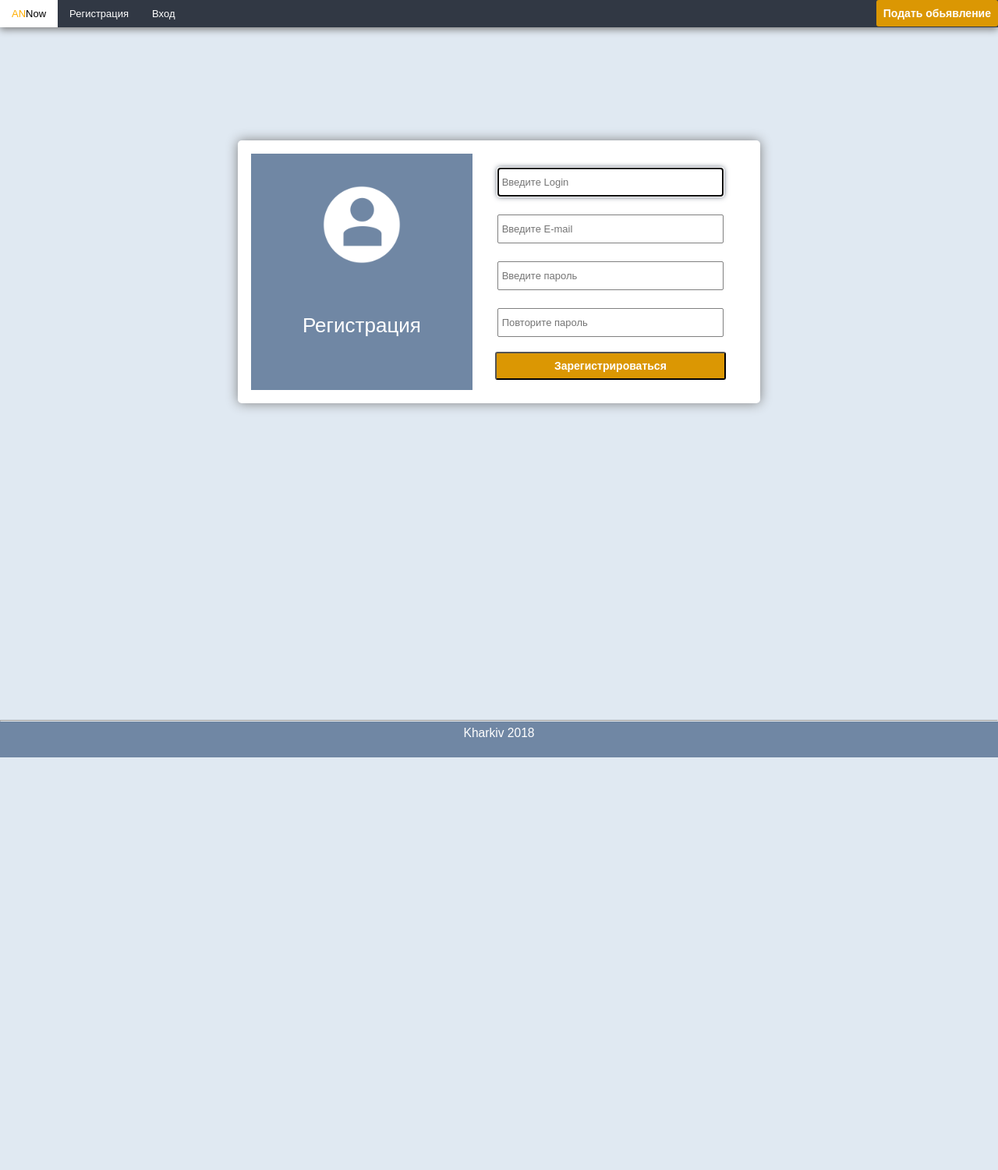
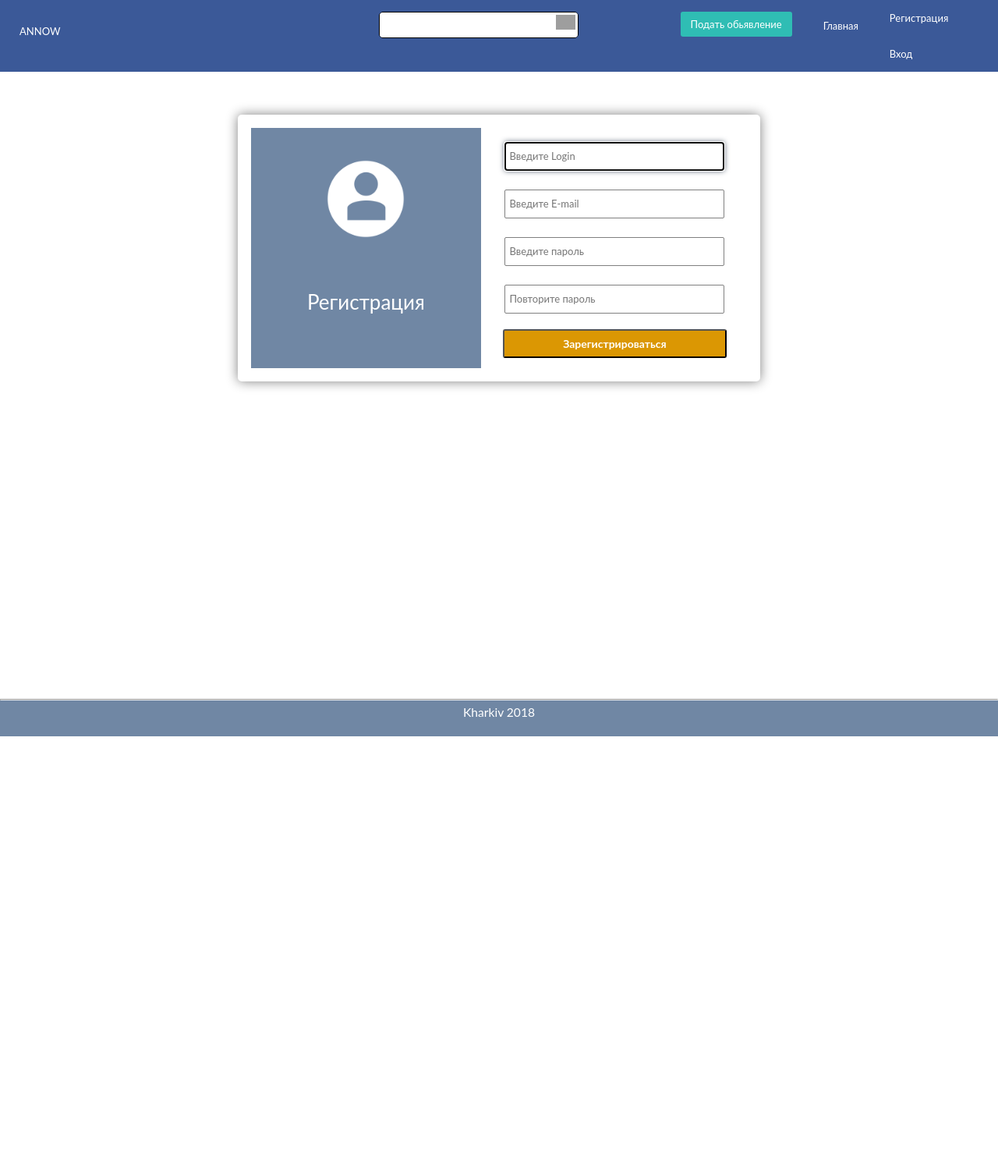
Before and after one commit to TheJesteR-ON/course, a PHP site: page /pages/signupP.php in a window 1280 px wide. Shown: the whole page at 78% size. Before the commit the page ends 971 px from the top, so only its background shows below. Run offline with PHP 8.4, Linux system fonts and the light colour scheme; grey boxes are pictures that could not be loaded.

Commit message:
New interface

```diff
--- a/www/blocks/header.php
+++ b/www/blocks/header.php
@@ -1,18 +1,38 @@
     <header>
-    <div>
-        <a href="../index.php"><span id="main_letter">AN</span>Now</a>
+    <div style ="padding: 10px;" class="logo">
+        <a href="../index.php">ANNOW</a>
     </div>
+
+    <div class = "header-search-block">
+        <input class = "header-search" type="text">
+        <img class = "search-img" width="25px" src="../Images/search.png" alt="Поиск">
+    </div>
+
     <?php
         if(isset($_SESSION['logged_user'])){
             echo '
-            <div class = "dropdown">
+            <div class = "header-button">
+                <a href = "../pages/createAdP.php" id="sub_ad">Подать обьявление</a>
+            </div>
+            ';
+        }else{
+            echo '<div class = "header-button">
+                    <a href = "../pages/loginP.php" id="sub_ad">Подать обьявление</a>
+                </div>';
+        }
+    ?>
+
+   <div style ="padding: 10px;"><a href="../index.php">Главная</a></div>
+
+    <?php
+        if(isset($_SESSION['logged_user'])){
+            echo '
+            <div class = "dropdown" style ="padding: 10px;" style= "margin-right: 0px;">
                 <a>Мой кабинет</a>
                 <div class="dropdown-menu">
-                    <a id="my_cab" href="../pages/My_page.php">Мои объявления</a>
-                    <a href="../index.php">Главная</a>
-                    <form action="../index.php" method="post">
-                        <input class = "dropdown-exit" type="submit" name = "do_logout" value="Выход">
-                    </form>
+                    <div> <a id="my_cab" href="../pages/My_page.php">Мои объявления</a></div>
+                    <div><a href="../index.php">Главная</a></div>
+                    <div><a href="../functions/logout.php?do_logout=logout">Выход</a></div>
                 </div>
             </div>';
         }else{
@@ -25,17 +45,6 @@
             </div>';
         };
     ?>
-    <div id = "right">
-        <?php
-            if(isset($_SESSION['logged_user'])){
-                echo '
-                <a>'.$_SESSION['logged_user']['u_fio'].'</a>
-                <a class = "action-button" href = "../pages/createAdP.php" id="sub_ad">Подать обьявление</a>
-                ';
-            }else{
-                echo '<a class = "action-button" href = "../pages/loginP.php" id="sub_ad">Подать обьявление</a>';
-            }
-        ?>
-    </div>
+
 </header>
     <br>
--- a/www/css/index.css
+++ b/www/css/index.css
@@ -1,79 +1,71 @@
 *{
-    font-family: sans-serif;
+    font-family:'Lato', sans-serif;
     font-size: 13px;
 }
-header {
-    list-style-type: none;
-    overflow: hidden;
-    padding: 0;
-    margin: 0;
-    background-color: #313844/*#393539#99b3ff*/;
-    box-shadow: 0px 3px 9px grey;
+a{
+    text-decoration: none;
+color: white;
 }
-header div{
-    float: left;
-    height: auto;
+header{
+    position: fixed;
+    width: 100%;
+    background: #3b5998;
+    margin: 0px;
+    color: white;
+    vertical-align: middle;
 }
-header div a{
-    text-decoration: none;
-    display: inline-block;
-    padding: 10px 15px;
-    text-align: center;
-    color: white;
-}
-header div a:hover, .dropdown-exit:hover{
-    color: black;
-    background-color: /*#e6ecff*/white;
+.logo{
+    margin-right: 30%;
+    font-size: 20px;
 }
 
-#right{
+header div{
+    display: inline-block;
+    margin: 15px 15px;
+    float: left;
+}
+.header-search-block{
+    margin-right: 9%;
+    border: 1px solid black;
+    border-radius: 5px;
+    overflow: hidden;
+    position: relative;
+}
+.header-search{
+    width: 250px;
+    border: none;
+    height: 30px;
+}
+.search-img{
     position: absolute;
-    right: 0px;
+    right: 3px;
+    top: 3px;
+}
+.header-button{
+    padding: 8px 13px;
+    background: #2fbdb4;
+    border-radius: 3px;
 }
 
-#main_letter{
-    color: rgb(255, 174, 0);
+.dropdown-menu{
+    text-decoration: none;
+    display: none;
+    position: absolute;
+    right: 0;
+    top: 30px;
+    width: 140px;
+    background: white;
+    box-shadow: 0 0 5px grey;
+    border-radius: 3px;
 }
-.action-button{
-    background-color: rgb(219, 151, 3);
-    color: white;
-    border-radius: 3px;
-    font-weight: bold;
-    font-size: 14px;
-    padding: 9px;
+
+.dropdown-menu a{
+    color: #444444;
 }
-.action-button:hover, .reg-button:hover{
-    background-color: rgb(255, 174, 0);
-}
+.dropdown:hover .dropdown-menu{display: block;}
+
 /*Конец*/
 
-
-/*Список в меню*/
-.dropdown-menu {
-    display: none;
-    position: absolute;
-    z-index: 1;
-    background-color: #313844;
-    color:white;
-    width: 150px;
-    height: 115px;;
-}
-
-.dropdown-menu a {
-    display: block;
-}
-
-.dropdown-exit{
-    color:white;
-    position: absolute;
-    width: 150px;
-    background-color: #313844;
-    height: 33%;
-    border: 0;
-}
-
-.dropdown:hover .dropdown-menu {display: block;}
-/*Конец*/
 
 
 /*Стили для Footer*/
@@ -180,22 +172,26 @@ footer div{
     border: none;
     box-shadow: 0px 0px 4px grey;
     border-radius: 3%;
-    width: 15%;
+    width: 100%;
     background-color: #ffffff;
-    position: relative;
     height: auto;
+    display: block;
+    margin: 20px 0px;
+}
+.content-row{
+    display: inline;
+    float:left;
+    width: 20%;
+    margin: 10px;
 }
 .content-block-bottom{
     background: rgba(49, 56, 68, 0.8);
-    position: absolute;
-    bottom: 0%;
-    width: 100%;
     border-radius: 0 0 5px 5px;
-    color: white;
+    color: black;
+    background: white;
 }
 .content-img{
     width:100% ;
-    height: 100%;
 }
 .content-block:hover{
     box-shadow: 0px 0px 8px grey;
@@ -293,6 +289,7 @@ footer div{
 
 
 body{
-    background: #e0e9f2 /*url("../Images/Background.jpg") no-repeat fixed center*/;
+    background: white;
     margin: 0%;
+    height: 1500px;;
 }
--- a/www/functions/index.php
+++ b/www/functions/index.php
@@ -1,7 +1,5 @@
 <?php
-    if(isset($data['do_logout'])){
-        unset($_SESSION['logged_user']);
-    }
+
     if(isset($_GET['search_name'])){
         require "connect.php";
         connectDB();
--- a/www/index.php
+++ b/www/index.php
@@ -33,7 +33,7 @@
 
     <div class="showResult content">
         <table class ="content-table">
-            <tr>
+            <tr class = "content-row">
             <?php
                 for($i = 0; $i < count($ad); $i++){
                     echo '
@@ -50,7 +50,7 @@
                         </a>
                     </td>';
                     if(($i + 1) % 4 == 0){
-                        echo '</tr> <tr>';
+                        echo '</tr> <tr class = "content-row">';
                     }
                 }
             ?>
--- a/www/pages/loginP.php
+++ b/www/pages/loginP.php
@@ -19,7 +19,7 @@
     <div class="log-block">
         <div class="log-name">Авторизация</div><br>
         <form style = "margin: 0 auto; width: 90%;" class = "log-form" action="loginP.php" id="registration" method = "POST">
-            <img style = "margin: 20px auto 20px" width = "100px" src="Images/user_orange.png" alt="#">
+            <img style = "margin: 20px auto 20px" width = "100px" src="../Images/user_orange.png" alt="#">
             <input class = "reg-input" autofocus required type="email" name="email" id="email" placeholder="Введите E-mail"><br>
             <input class = "reg-input" required type="password" name="password" id="password" placeholder="Введите пароль"><br>
             <input class = "reg-button log-button" type="submit" name = "do_login" value="Войти">
```
Also changed, not shown: www/functions/logout.php (added, +7 -0 lines), 01.svg (added).
